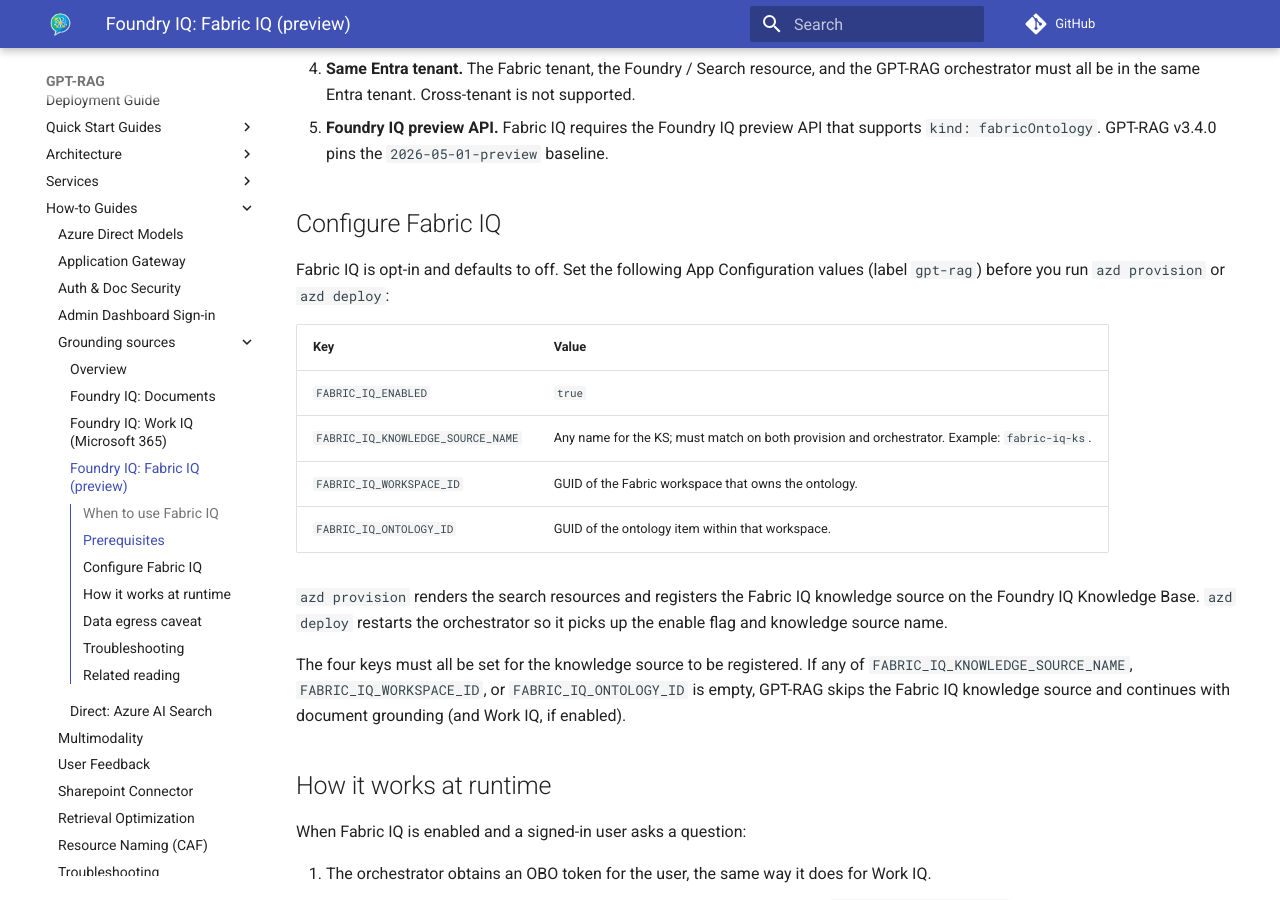
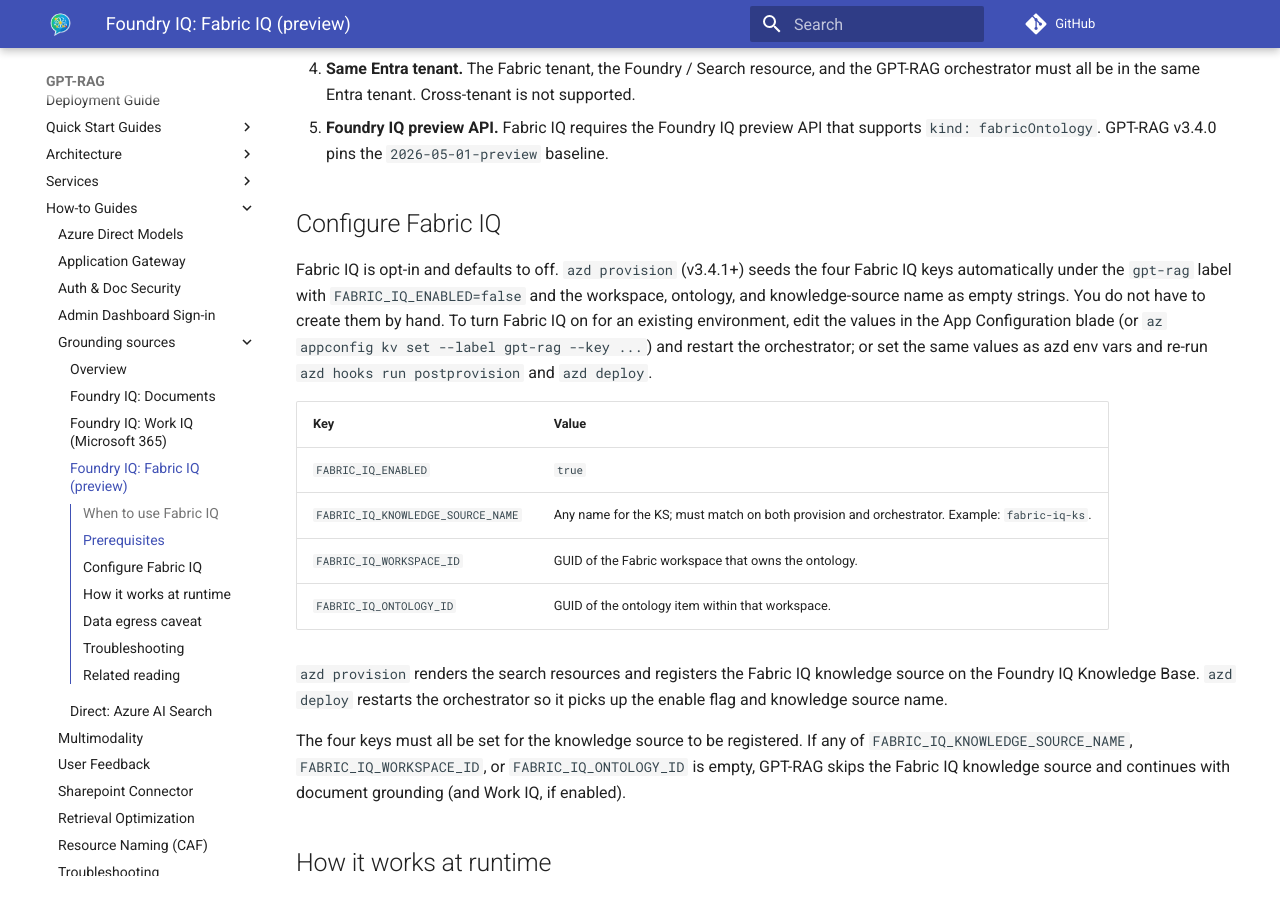
Before and after one commit to Azure/GPT-RAG, an MkDocs documentation site: the page built from docs/howto_grounding_fabric_iq.md, in a window 1280 px wide and 900 px high, scrolled down 1175 px. Built offline with MkDocs 1.6.1 and Material for MkDocs 9.7.7, drawn with Linux system fonts in a browser that asks for light colours; comment, search, counter and statistics services are not loaded.

Commit message:
docs: note v3.4.1 seeds WORK_IQ_* / FABRIC_IQ_* App Config keys
Update Work IQ and Fabric IQ how-to pages to reflect that `azd provision`
(v3.4.1+) now seeds the enable flag and related keys with off-by-default
values, so operators only need to flip the values instead of creating them.
Add a July 2026 entry to whatisnew.md linking the v3.4.1 release.

Co-authored-by: Copilot <223556219+Copilot@users.noreply.github.com>

```diff
--- a/docs/howto_grounding_fabric_iq.md
+++ b/docs/howto_grounding_fabric_iq.md
@@ -63,9 +63,14 @@ Work through these in order. All of them are hard blockers.
 
 ## Configure Fabric IQ
 
-Fabric IQ is opt-in and defaults to off. Set the following App
-Configuration values (label `gpt-rag`) before you run `azd provision` or
-`azd deploy`:
+Fabric IQ is opt-in and defaults to off. `azd provision` (v3.4.1+) seeds
+the four Fabric IQ keys automatically under the `gpt-rag` label with
+`FABRIC_IQ_ENABLED=false` and the workspace, ontology, and knowledge-source
+name as empty strings. You do not have to create them by hand. To turn
+Fabric IQ on for an existing environment, edit the values in the App
+Configuration blade (or `az appconfig kv set --label gpt-rag --key ...`)
+and restart the orchestrator; or set the same values as azd env vars and
+re-run `azd hooks run postprovision` and `azd deploy`.
 
 | Key | Value |
 | --- | --- |
```
Also changed, not shown: docs/howto_grounding_work_iq.md (+8 -2 lines), docs/whatisnew.md (+1 -0 lines).
